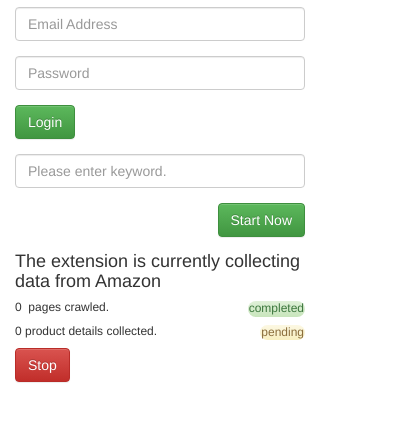
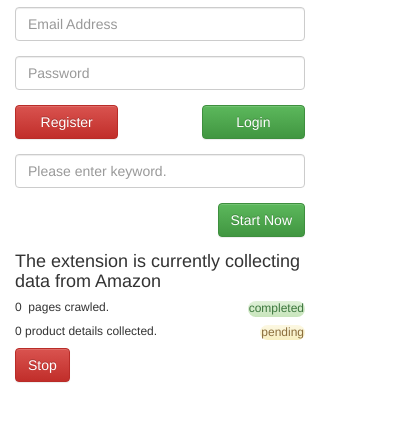
Before and after one commit to ecmascriptguru/merchfox, a browser extension: page assets/html/popup.html in a window 400 px wide. Shown: the part 121-542 px from the top of the page. Drawn offline with nearby package versions, Linux system fonts and the light colour scheme.

Commit message:
register button added in login popup

```diff
--- a/assets/html/popup.html
+++ b/assets/html/popup.html
@@ -20,7 +20,14 @@
 				<input type="password" name="password" id="password" class="form-control" placeholder="Password">
 			</div>
 			<div class="form-group">
-				<button class="btn btn-success" id="login-button">Login</button>
+				<div class="row">
+					<div class="col-xs-5">
+						<a href="http://184.73.108.215/register" class="btn btn-danger form-control">Register</a>
+					</div>
+					<div class="col-xs-5 col-xs-offset-2">
+						<button class="btn btn-success form-control" id="login-button">Login</button>
+					</div>
+				</div>
 			</div>
 		</div>
 		<div id="start-page">
```
